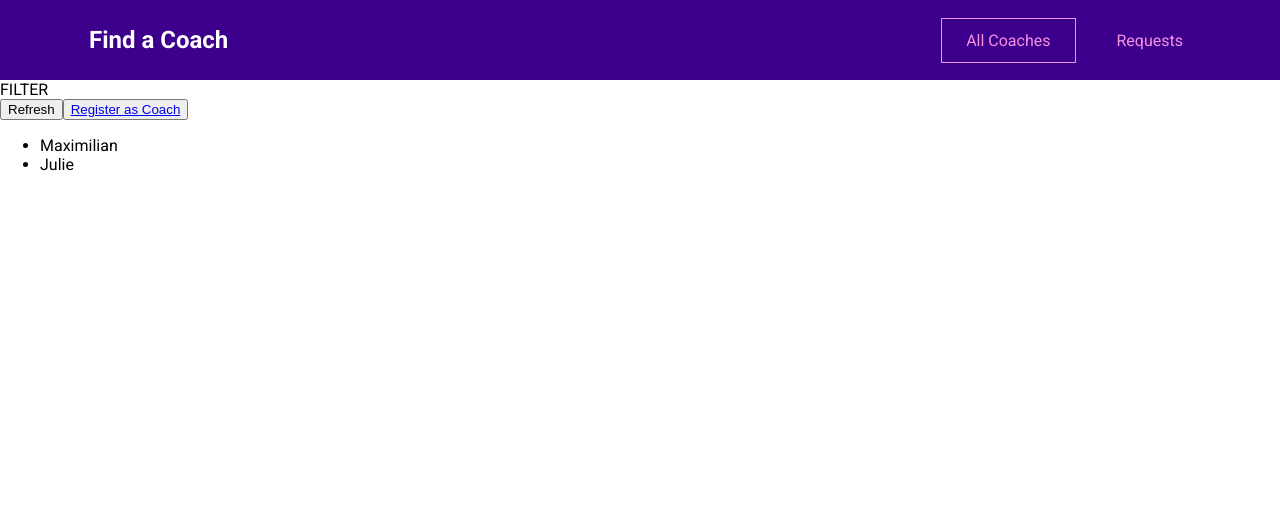
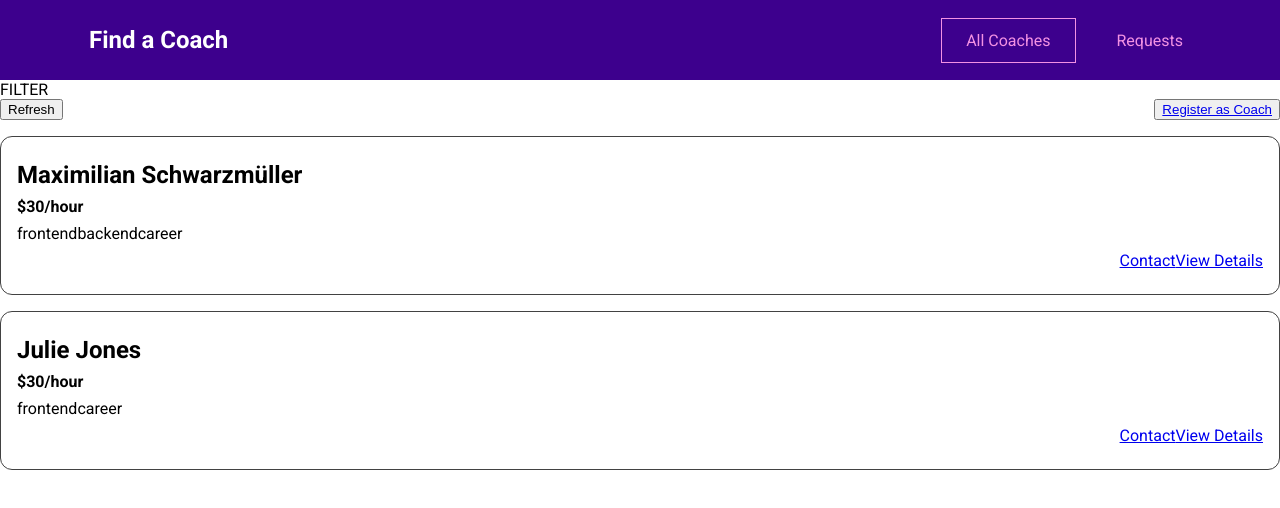
Before and after one commit to PfMartin/Find-a-Coach, a Vue app: page /coaches in a window 1280 px wide. Shown: the top 508 px of the page. Built offline with nearby package versions, Linux system fonts and the light colour scheme.

Commit message:
Created a CoachItem and displayed the info using props

```diff
--- /dev/null
+++ b/src/components/coaches/CoachItem.vue
@@ -0,0 +1,57 @@
+<template lang="html">
+  <li>
+    <h3>{{ fullName }}</h3>
+    <h4>${{ rate }}/hour</h4>
+    <div class="">
+      <span v-for="area in areas" :key="area">{{ area }}</span>
+    </div>
+    <div class="actions">
+      <router-link :to="coachContactLink">Contact</router-link>
+      <router-link :to="coachDetailLink">View Details</router-link>
+    </div>
+  </li>
+</template>
+
+<script>
+export default {
+  props: ['id', 'firstName', 'lastName', 'rate', 'areas'],
+  computed: {
+    fullName() {
+      return `${this.firstName} ${this.lastName}`;
+    },
+    coachContactLink() {
+      return `${this.$route.path}/${this.id}/contact`;
+    },
+    coachDetailLink() {
+      return `${this.$route.path}/${this.id}`;
+    },
+  },
+};
+</script>
+
+<style lang="css" scoped>
+li {
+  margin: 1rem 0;
+  border: 1px solid #424242;
+  border-radius: 12px;
+  padding: 1rem;
+}
+
+h3 {
+  font-size: 1.5rem;
+}
+
+h3,
+h4 {
+  margin: 0.5rem 0;
+}
+
+div {
+  margin: 0.5rem 0;
+}
+
+.actions {
+  display: flex;
+  justify-content: flex-end;
+}
+</style>
--- a/src/pages/coaches/CoachesList.vue
+++ b/src/pages/coaches/CoachesList.vue
@@ -8,16 +8,28 @@
       </button>
     </div>
     <ul v-if="hasCoaches">
-      <li v-for="coach in filteredCoaches" :key="coach.id">
-        {{ coach.firstName }}
-      </li>
+      <coach-item
+        v-for="coach in filteredCoaches"
+        :key="coach.id"
+        :id="coach.id"
+        :first-name="coach.firstName"
+        :last-name="coach.lastName"
+        :rate="coach.hourlyRate"
+        :areas="coach.areas"
+      >
+      </coach-item>
     </ul>
     <h3 v-else>No coaches found...</h3>
   </section>
 </template>
 
 <script>
+import CoachItem from '../../components/coaches/CoachItem.vue';
+
 export default {
+  components: {
+    CoachItem,
+  },
   computed: {
     filteredCoaches() {
       return this.$store.getters['coaches/coaches'];
@@ -29,4 +41,15 @@
 };
 </script>
 
-<style lang="css" scoped></style>
+<style lang="css" scoped>
+ul {
+  list-style: none;
+  margin: 0;
+  padding: 0;
+}
+
+.controls {
+  display: flex;
+  justify-content: space-between;
+}
+</style>
```
